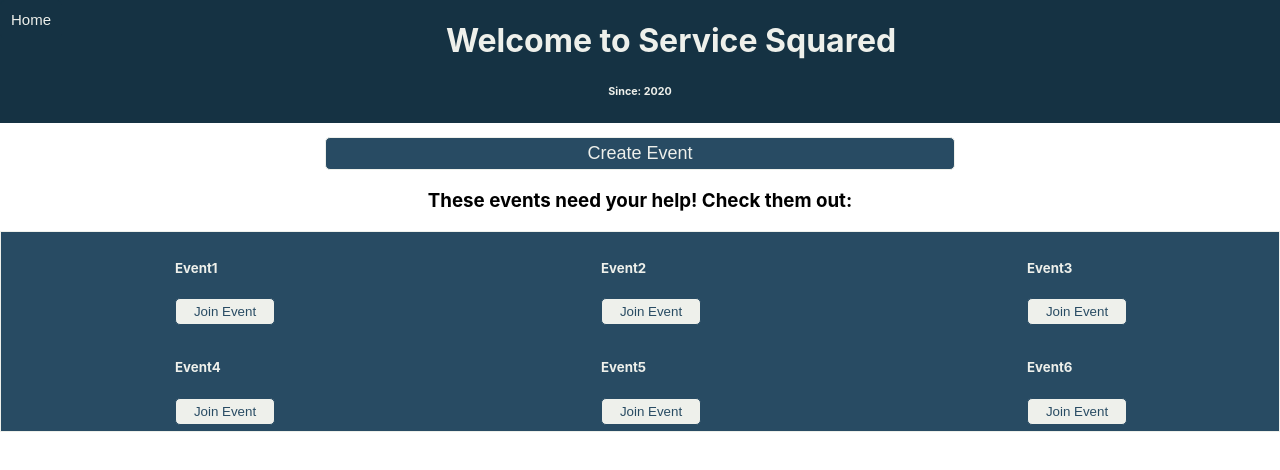
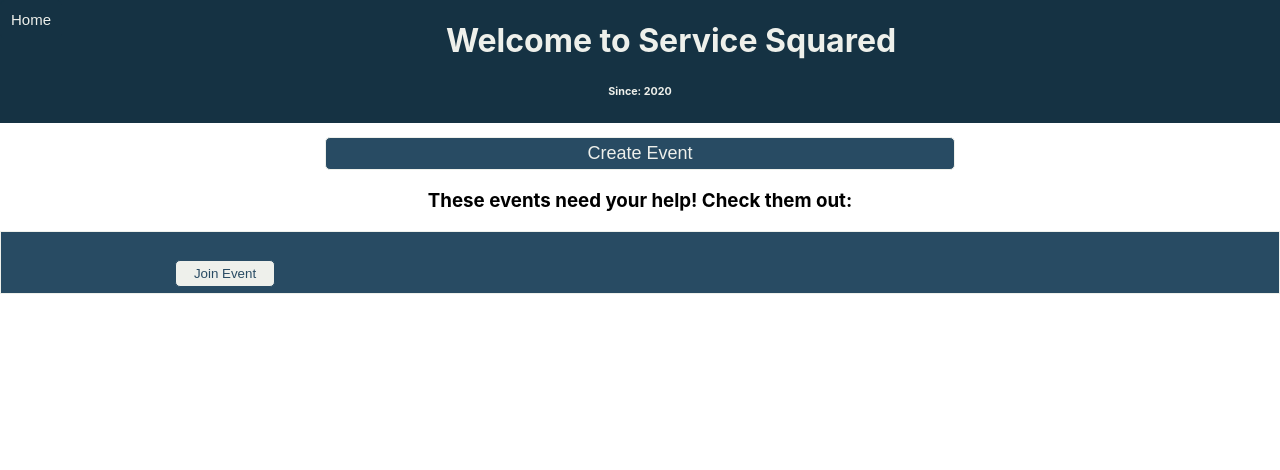
Before and after one commit to bigeffinbrain/service-squared, a React (Create React App) app: page / in a window 1280 px wide. Shown: the top 470 px of the page. Built offline with nearby package versions, Linux system fonts and the light colour scheme.

Commit message:
EventDetails base

```diff
--- a/src/App.js
+++ b/src/App.js
@@ -9,10 +9,10 @@ import {
 // import from js
 import EventCard from "./components/eventCard";
 import CreateEvent from './components/createEvent'
-import EventDetails from './components/EventDetails'
 // import from css
 import '../src/css files/App.css';
 import '../src/css files/cards.css';
+import EventDetails from './components/EventDetails'
 
 
 
@@ -21,48 +21,39 @@ class App extends Component {
     super()
     this.state = {
       events: [
-        {subject:'Event1', info: 'This is Event1', id: 1},
-        {subject:'Event2', info: 'This is Event2', id: 2},
-        {subject:'Event3', info: 'This is Event3', id: 3},
-        {subject:'Event4', info: 'This is Event4', id: 4},
-        {subject:'Event5', info: 'This is Event5', id: 5},
-        {subject:'Event6', info: 'This is Event6', id: 6},
+        {id: 1, name: 'Puppy Wrangling', description: 'We got a lot of pups that need wrangled', start: '2020-12-25 06:30:00', end: '2020-12-25 13:00:00', creatnameor_id: 1}
       ],
     }
   }
-
-
 
   render() {
     return(
       <>
         <Router>
-        <header className="main-header">
+        <header class="main-header">
           <Link to='/'><button id="home-button">Home</button></Link>
           <h1 id="main-title">Welcome to Service Squared</h1>
           <h6 id="main-title">Since: 2020</h6>
         </header>
           <Switch>
             <Route exact path="/">
-              <div className="create-event-area">
+              <div class="create-event-area">
                 <Link to='/create-event'><button id="create-event-button">Create Event</button></Link>
                   <h3>These events need your help! Check them out:</h3>
               </div>
-              <div className="events-elements-grid">
+              <div class="events-elements-grid">
                 <EventCard allCards={this.state.events}/>
               </div>
             </Route>
 
-            <Route path='/event/:eventId'>
+            <Route exact path='/events/:eventId'>
               <EventDetails allCards={this.state.events}/>
             </Route>
 
-            <Route path="/event">
-              <h1>This is The event details page.</h1>
-            </Route>
-
-            <Route path="/create-event">
-                <CreateEvent />
+            <Route exact path="/create-event">
+              <h1>
+                <CreateEvent allCards={this.state.events}/>
+              </h1>
             </Route>
           </Switch>
         </Router>
--- a/src/components/EventDetails.js
+++ b/src/components/EventDetails.js
@@ -1,20 +1,26 @@
 import React from 'react';
 import { useParams } from 'react-router-dom';
+import '../css files/EventDetails.css'
 
 const EventDetails = ({allCards}) => {
+    // allCards from App.js line 55
     const { eventId } = useParams()
+    // eventID is from router from App.js
     const event = allCards.find(e => e.id === Number(eventId))
 
     const eventInfo = event ? (
         <>
-        <div>Description: {event.description}</div>
+        <h3 id='event-name'>{event.name}</h3>
+        <div id='event-description'>Desciption: {event.description}</div>
+        <div id='event-start'>Start: {event.start}</div>
+        <div id='event-end'>End: {event.end}</div>
         </>
     ) : <h1>This event is no longer available</h1>
 
 
     return (
         <>
-            <h1>Event Details</h1>
+        <h1 className='event-details-header'>Event Details</h1>
             {
                 eventInfo
             }
--- a/src/components/eventCard.js
+++ b/src/components/eventCard.js
@@ -3,14 +3,14 @@ import '../css files/cards.css'
 import { BrowserRouter, Route, Switch, Link, useRouteMatch } from "react-router-dom";
 
 const EventCard = ({ allCards }) => {
-    const match = useRouteMatch()
+    // const match = useRouteMatch()
 
     const getCards = allCards.length > 0 ?
         allCards.map(items => {
             return(
                 <div id='cards'>
                     <h5>{items.subject}</h5>
-                    <Link to={`${match.url}/${items.id}`}><button>Join Event</button> </Link>
+                    <Link to={`events/${items.id}`}><button>Join Event</button> </Link>
                 </div>
             )
         }) : <h2>There are no events available at this time.</h2>
```
Also changed, not shown: src/css files/EventDetails.css (added), 2 other files (tests, documents, lock files or other folders).
